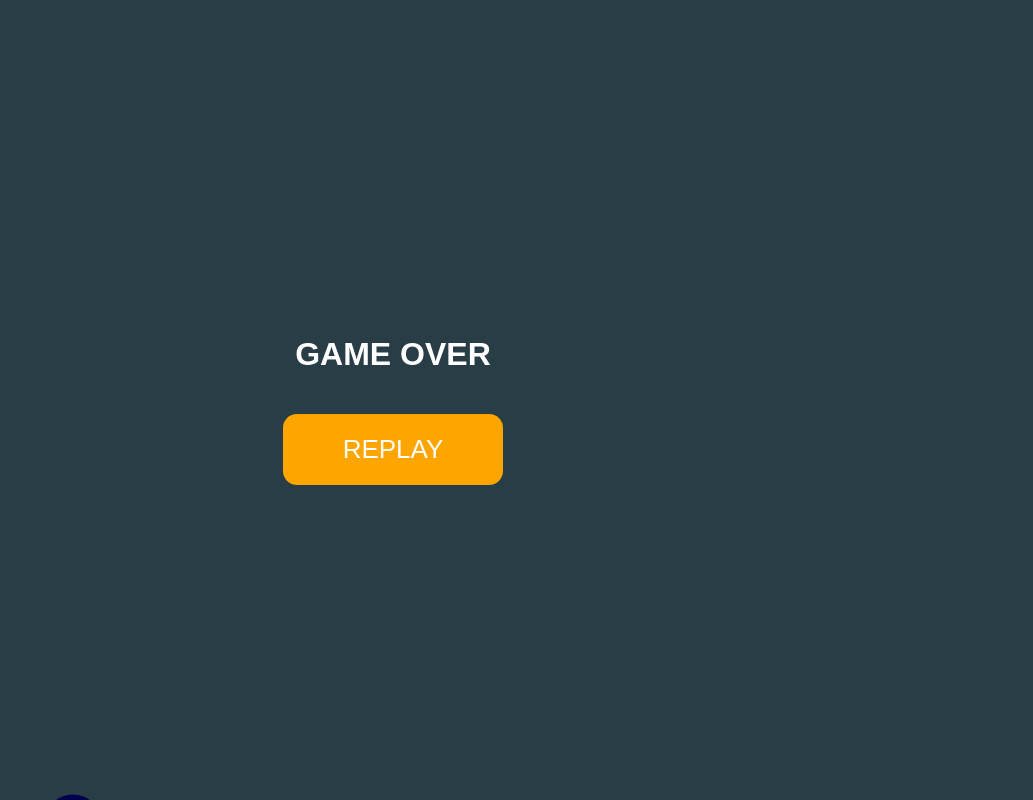
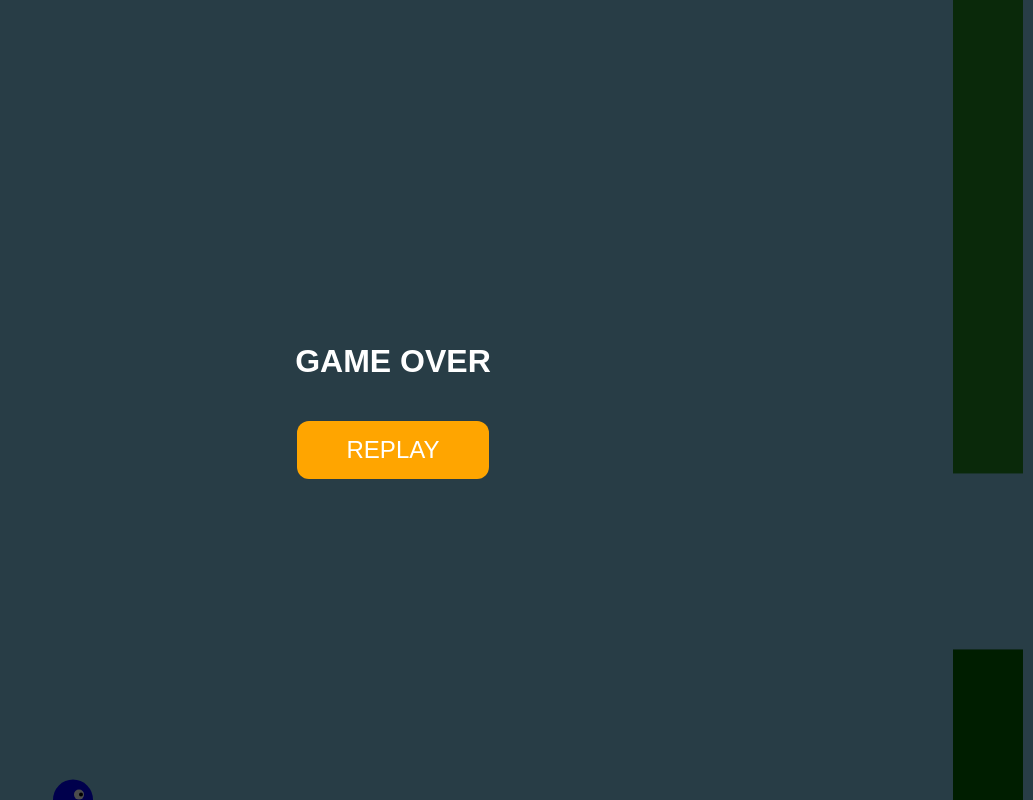
Before and after one commit to 100prolegit/Cracky-Bird, a plain HTML site: page index.html in a window 1280 px wide. Both pictures are taken after a click on the button "START". Shown: the whole page, without its empty margins (247-1280 px from the left). Drawn offline with Linux system fonts and the light colour scheme.

Commit message:
Update index.html

```diff
--- a/index.html
+++ b/index.html
@@ -3,40 +3,12 @@
 <head>
 <meta charset="UTF-8">
 <meta name="viewport" content="width=device-width, initial-scale=1.0, user-scalable=no">
-<title>Flappy Bird Mobile</title>
+<title>Flappy Bird</title>
 <style>
-body {
-  margin:0;
-  overflow:hidden;
-  background:#87CEEB;
-  font-family:Arial;
-  touch-action:none;
-}
-canvas {
-  display:block;
-  width:100vw;
-  height:100vh;
-}
-.menu {
-  position:absolute;
-  width:100%;
-  height:100%;
-  display:flex;
-  flex-direction:column;
-  align-items:center;
-  justify-content:center;
-  background:rgba(0,0,0,0.7);
-  color:white;
-}
-button {
-  padding:20px 60px;
-  font-size:26px;
-  margin-top:20px;
-  border:none;
-  border-radius:14px;
-  background:orange;
-  color:white;
-}
+body { margin:0; overflow:hidden; background:#87CEEB; font-family:Arial; touch-action:none; }
+canvas { display:block; width:100vw; height:100vh; }
+.menu { position:absolute; width:100%; height:100%; display:flex; flex-direction:column; align-items:center; justify-content:center; background:rgba(0,0,0,0.7); color:white; }
+button { padding:15px 50px; font-size:24px; margin-top:20px; border:none; border-radius:12px; background:orange; color:white; }
 #gameOverMenu { display:none; }
 </style>
 </head>
@@ -58,115 +30,56 @@
 const canvas = document.getElementById("game");
 const ctx = canvas.getContext("2d");
 
-// Dynamische Bildschirmgrößen
-let screenWidth = window.innerWidth;
-let screenHeight = window.innerHeight;
-
 function resizeCanvas() {
-  screenWidth = window.innerWidth;
-  screenHeight = window.innerHeight;
-  canvas.width = screenWidth;
-  canvas.height = screenHeight;
+    canvas.width = window.innerWidth;
+    canvas.height = window.innerHeight;
 }
 resizeCanvas();
 window.addEventListener('resize', resizeCanvas);
 
-// Proportionale Werte
-let gravity = screenHeight * 0.008; // Höhe abhängig
-let lift = -screenHeight * 0.03; // proportional zum Bildschirm
-let pipeSpeed = screenWidth * 0.01;
-
-let score=0;
-let gameRunning=false;
-
-const bird = {
-  x: screenWidth * 0.25,
-  y: screenHeight / 2,
-  size: screenHeight * 0.035,
-  velocity:0
-};
-
-let pipes = [];
+let gravity=0.6, lift=-10, score=0, gameRunning=false;
+const bird={x:0, y:0, size:20, velocity:0};
+const pipes=[];
 
 function startGame(){ document.getElementById("startMenu").style.display="none"; resetGame(); gameRunning=true; }
 function restartGame(){ document.getElementById("gameOverMenu").style.display="none"; resetGame(); gameRunning=true; }
-
-function resetGame(){
-  score=0;
-  pipes=[];
-  bird.y=screenHeight/2;
-  bird.velocity=0;
-}
-
+function resetGame(){ score=0; pipes.length=0; bird.x=canvas.width*0.25; bird.y=canvas.height/2; bird.velocity=0; }
 function endGame(){ gameRunning=false; document.getElementById("gameOverMenu").style.display="flex"; }
 
-function spawnPipe(){
-  if(!gameRunning) return;
-  let gap = screenHeight * 0.25; // Lücke proportional zur Höhe
-  let topHeight = Math.random()*(screenHeight-gap-100) + 50;
-  pipes.push({x:screenWidth, width:screenWidth*0.12, top:topHeight, bottom:screenHeight-topHeight-gap, passed:false});
-}
+function spawnPipe(){ if(!gameRunning) return; let gap=canvas.height*0.22; let topHeight=Math.random()*(canvas.height-gap-150)+50; pipes.push({x:canvas.width, width:70, top:topHeight, bottom:canvas.height-topHeight-gap, passed:false}); }
 setInterval(spawnPipe,1800);
 
-// Touch-Steuerung
-function flap(){ if(gameRunning) bird.velocity = lift; }
-document.addEventListener("touchstart", flap);
-document.addEventListener("mousedown", flap);
+function flap(){ if(gameRunning) bird.velocity=lift; }
+document.addEventListener("touchstart",flap);
+document.addEventListener("mousedown",flap);
 
 function update(){
   if(!gameRunning) return;
-
-  bird.velocity += gravity;
-  bird.y += bird.velocity;
-
-  if(bird.y+bird.size>screenHeight || bird.y-bird.size<0) endGame();
-
+  bird.velocity+=gravity; bird.y+=bird.velocity;
+  if(bird.y+bird.size>canvas.height||bird.y-bird.size<0) endGame();
   pipes.forEach((pipe,i)=>{
-    pipe.x -= pipeSpeed;
-
-    if(bird.x+bird.size>pipe.x && bird.x-bird.size<pipe.x+pipe.width &&
-       (bird.y-bird.size<pipe.top || bird.y+bird.size>screenHeight-pipe.bottom)) endGame();
-
+    pipe.x-=4;
+    if(bird.x+bird.size>pipe.x && bird.x-bird.size<pipe.x+pipe.width && (bird.y-bird.size<pipe.top || bird.y+bird.size>canvas.height-pipe.bottom)) endGame();
     if(!pipe.passed && pipe.x+pipe.width<bird.x){ pipe.passed=true; score++; }
     if(pipe.x+pipe.width<0) pipes.splice(i,1);
   });
 }
 
 function drawBird(){
-  ctx.fillStyle="blue";
-  ctx.beginPath();
-  ctx.arc(bird.x,bird.y,bird.size,0,2*Math.PI);
-  ctx.fill();
-
-  ctx.fillStyle="white";
-  ctx.beginPath();
-  ctx.arc(bird.x+bird.size*0.3,bird.y-bird.size*0.15,bird.size*0.25,0,2*Math.PI);
-  ctx.fill();
-
-  ctx.fillStyle="black";
-  ctx.beginPath();
-  ctx.arc(bird.x+bird.size*0.4,bird.y-bird.size*0.15,bird.size*0.1,0,2*Math.PI);
-  ctx.fill();
+  ctx.fillStyle="blue"; ctx.beginPath(); ctx.arc(bird.x,bird.y,bird.size,0,2*Math.PI); ctx.fill();
+  ctx.fillStyle="white"; ctx.beginPath(); ctx.arc(bird.x+6,bird.y-5,5,0,2*Math.PI); ctx.fill();
+  ctx.fillStyle="black"; ctx.beginPath(); ctx.arc(bird.x+8,bird.y-5,2,0,2*Math.PI); ctx.fill();
 }
 
 function drawPipes(pipe){
-  ctx.fillStyle="#228B22";
-  ctx.fillRect(pipe.x,0,pipe.width,pipe.top);
-
-  ctx.fillStyle="#006400";
-  ctx.fillRect(pipe.x,screenHeight-pipe.bottom,pipe.width,pipe.bottom);
+  ctx.fillStyle="#228B22"; ctx.fillRect(pipe.x,0,pipe.width,pipe.top);
+  ctx.fillStyle="#006400"; ctx.fillRect(pipe.x,canvas.height-pipe.bottom,pipe.width,pipe.bottom);
 }
 
 function draw(){
-  ctx.clearRect(0,0,screenWidth,screenHeight);
-  pipes.forEach(drawPipes);
-  drawBird();
-
-  if(gameRunning){
-    ctx.fillStyle="white";
-    ctx.font = `${screenHeight*0.05}px Arial`;
-    ctx.fillText("Score: "+score,20,screenHeight*0.06);
-  }
+  ctx.clearRect(0,0,canvas.width,canvas.height);
+  pipes.forEach(drawPipes); drawBird();
+  if(gameRunning){ ctx.fillStyle="white"; ctx.font=`${Math.round(canvas.height*0.04)}px Arial`; ctx.fillText("Score: "+score,20,canvas.height*0.06); }
 }
 
 function gameLoop(){ update(); draw(); requestAnimationFrame(gameLoop); }
```
